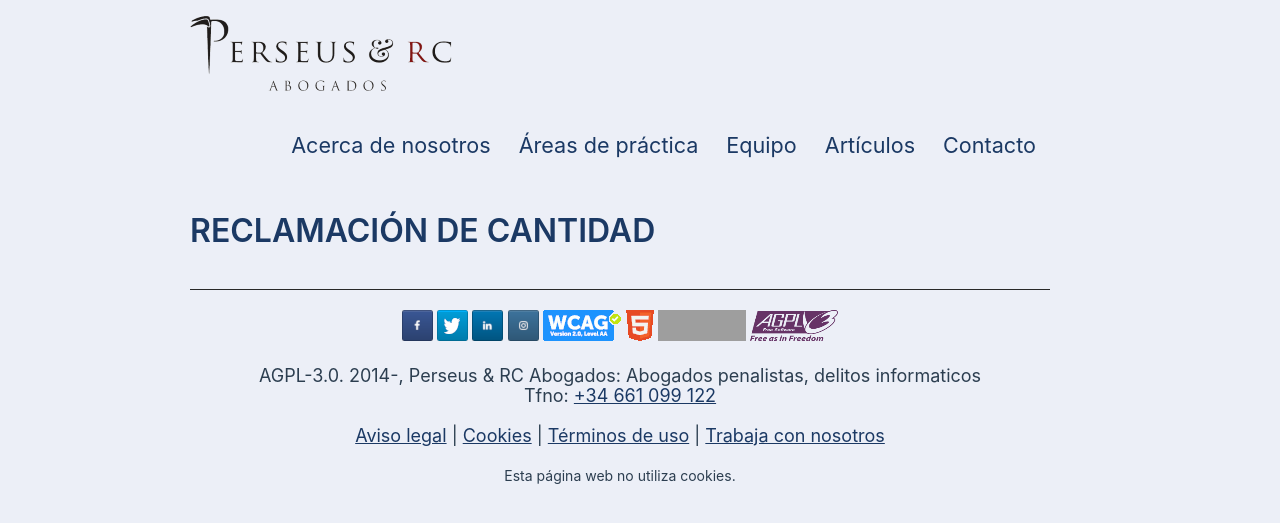
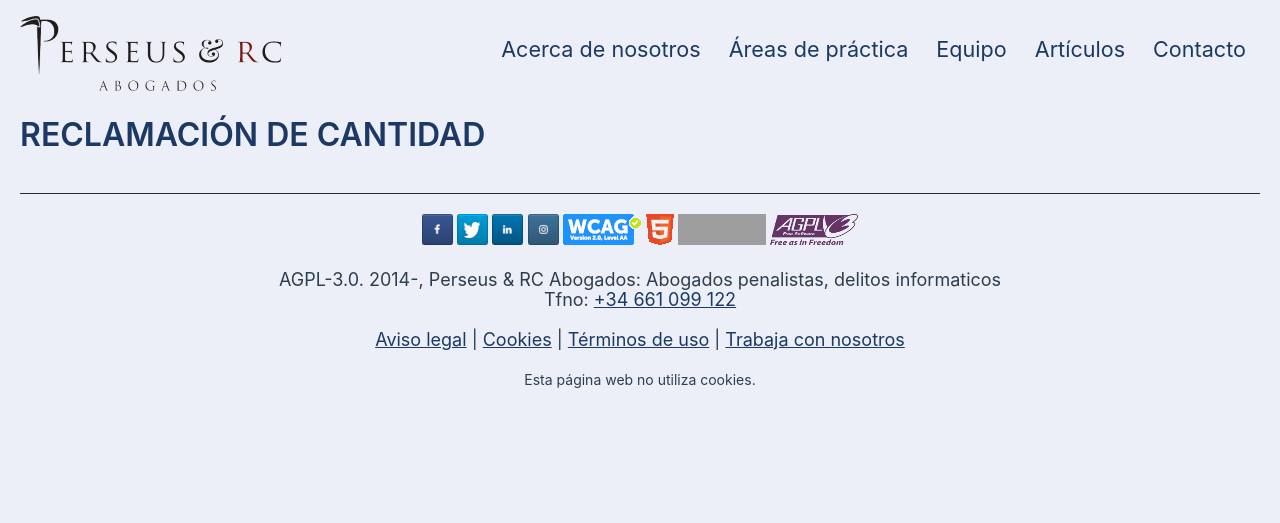
Before and after one commit to streaming10/perseusnew, a Jekyll site: the page built from reclamacion-de-cantidad.md, in a window 1280 px wide. Shown: the top 523 px of the page. Built offline with Jekyll 4.4.1, drawn with Linux system fonts in a browser that asks for light colours; our own code applies the rules of GitHub Pages for plain Markdown files; grey boxes are pictures that could not be loaded.

Commit message:
Update style.css

```diff
--- a/css/style.css
+++ b/css/style.css
@@ -114,7 +114,7 @@ th, tr, td {
 /**  General **/
 
 html {
-  max-width: 900px;
+  max-width: 1348px;
   margin: auto;
   padding: 0px 20px 0px 20px;
   line-height: 20px;
@@ -126,7 +126,7 @@ body {
   background-color: #eceff7;
   text-decoration: none;
   margin: 0;
-  max-width: 860px;
+  max-width: 1328px;
 
   font-family: "-apple-system",BlinkMacSystemFont,"Segoe UI",Helvetica,Arial,sans-serif,"Apple Color Emoji","Segoe UI Emoji","Segoe UI Symbol";
   font-size: 18px;
```
